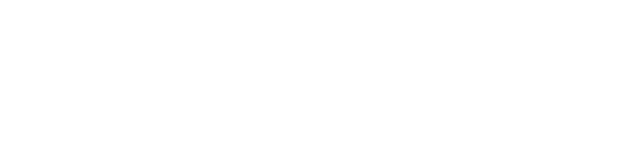
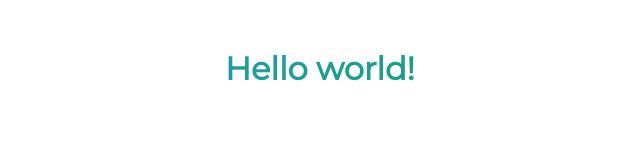
Before and after one commit to Explosion-Scratch/Template, a website built with Parcel: page index.html in a window 1280 px wide. Shown: the whole page, without its empty margins (65-705 px from the left). Built offline with nearby package versions, Linux system fonts and the light colour scheme.

Commit message:
Lots of stuff

```diff
--- a/index.html
+++ b/index.html
@@ -7,7 +7,7 @@
   </head>
   <body>
     <div class="container">
-      <!-- Stuff goes here-->
+      <h1>Hello world!</h1>
     </div>
   </body>
 </html>
```
Also changed, not shown: config/sandbox.config.json (renamed from sandbox.config.json).
